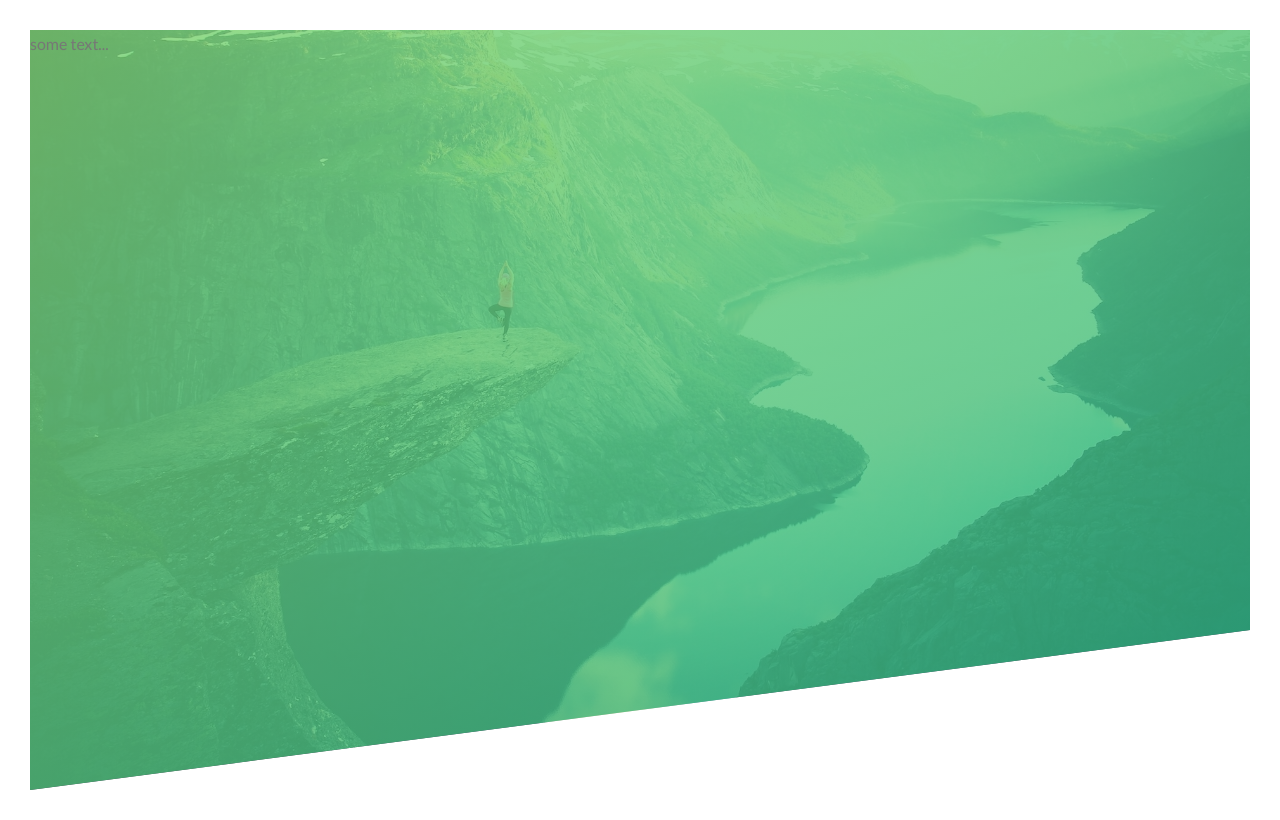
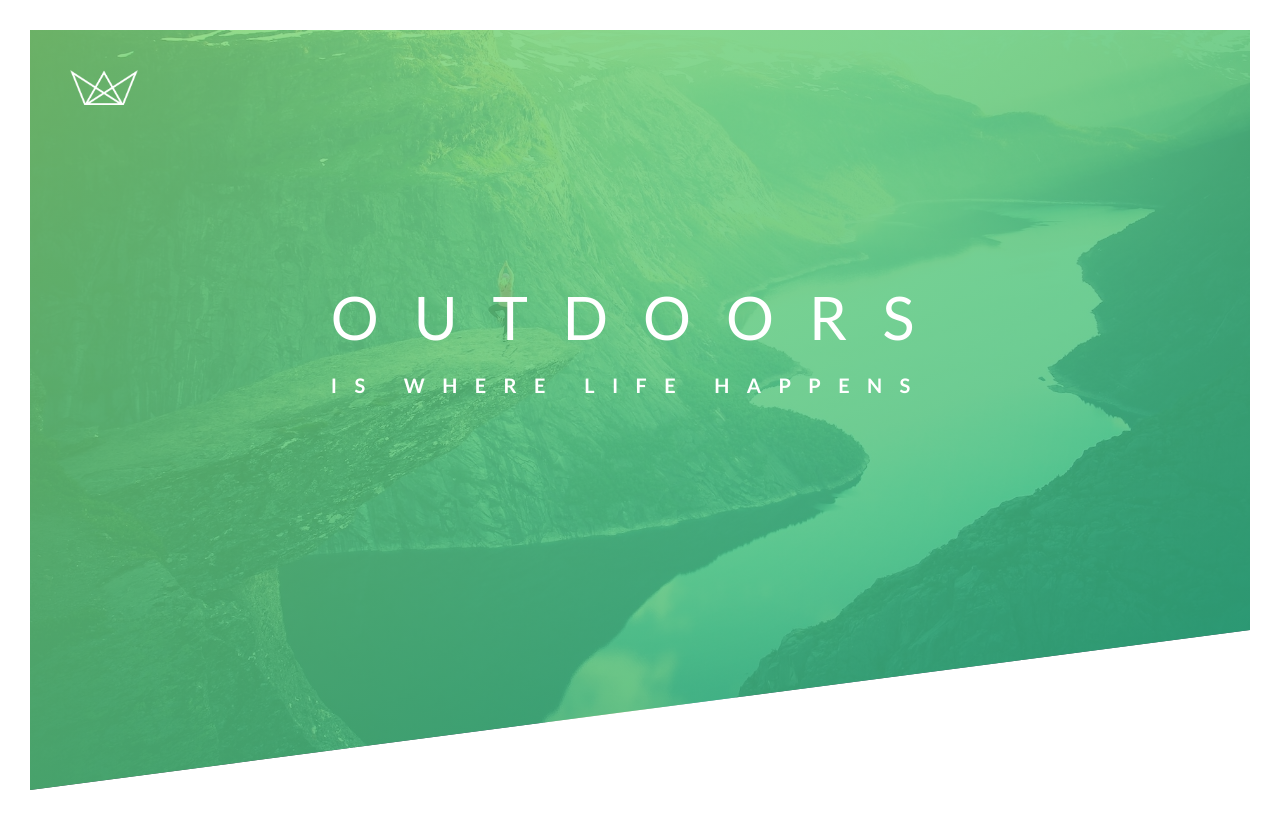
Before and after one commit to JKHarley/natours, a plain HTML site: page index.html in a window 1280 px wide. Drawn offline with Linux system fonts and the light colour scheme.

Commit message:
Title in header created and animated

```diff
--- a/css/style.css
+++ b/css/style.css
@@ -22,10 +22,89 @@ body {
     padding: 30px;
 }
 
-.header{
+.header {
     height: 95vh;
     background-image: linear-gradient(to right bottom, hsla(111, 55%, 64%, 0.8), rgba(40, 180, 133, 0.8)), url('../img/hero.jpg');
     background-size: cover;
     background-position: top;
     clip-path: polygon(0 0, 100% 0, 100% 75vh, 0 100%);
+    position: relative;
 }
+
+.logo-box {
+    position: absolute;
+    top: 40px;
+    left: 40px;
+}
+
+.logo {
+    height: 35px;
+}
+
+.text-box {
+    position: absolute;
+    top: 40%;
+    left: 50%;
+    transform: translate(-50%, -50%);
+}
+
+.heading-primary {
+    color: #fff;
+    text-transform: uppercase;
+
+    backface-visibility: hidden;
+}
+
+.heading-primary-main {
+    display: block;
+    font-size: 60px;
+    font-weight: 400;
+    letter-spacing: 35px;
+
+    animation-name: moveInLeft;
+    animation-duration: 1.5s;
+    animation-timing-function: ease-in-out;
+}
+
+.heading-primary-sub {
+    display: block;
+    font-size: 20px;
+    font-weight: 700;
+    letter-spacing: 17.4px;
+
+    animation-name: moveInRight;
+    animation-duration: 1.5s;
+    animation-timing-function: ease-in-out;
+}
+
+@keyframes moveInLeft {
+    0% {
+        opacity: 0;
+        transform: translateX(-100px);
+    }
+
+    80% {
+        transform: translateX(10px);
+    }
+
+    100% {
+        opacity: 1;
+        transform: translate(0);
+    }
+}
+
+@keyframes moveInRight {
+    0% {
+        opacity: 0;
+        transform: translateX(100px);
+    }
+
+    80% {
+        transform: translateX(-10px);
+    }
+
+    100% {
+        opacity: 1;
+        transform: translate(0);
+    }
+}
--- a/index.html
+++ b/index.html
@@ -7,7 +7,6 @@
 
     <link href="https://fonts.googleapis.com/css?family=Lato:100,300,400,700,900" rel="stylesheet">
 
-    <link rel="stylesheet" href="css/icon-font.css">
     <link rel="stylesheet" href="css/style.css">
     <link rel="shortcut icon" type="image/png" href="img/favicon.png">
 
@@ -16,7 +15,16 @@
 
 <body>
     <header class="header">
-        some text...
+        <div class="logo-box">
+            <img src="./img/logo-white.png" alt="Logo" class="logo">
+        </div>
+
+        <div class="text-box">
+            <h1 class="heading-primary">
+                <span class="heading-primary-main">Outdoors</span>
+                <span class="heading-primary-sub">is where life happens</span>
+            </h1>
+        </div>
     </header>
 </body>
 
```
